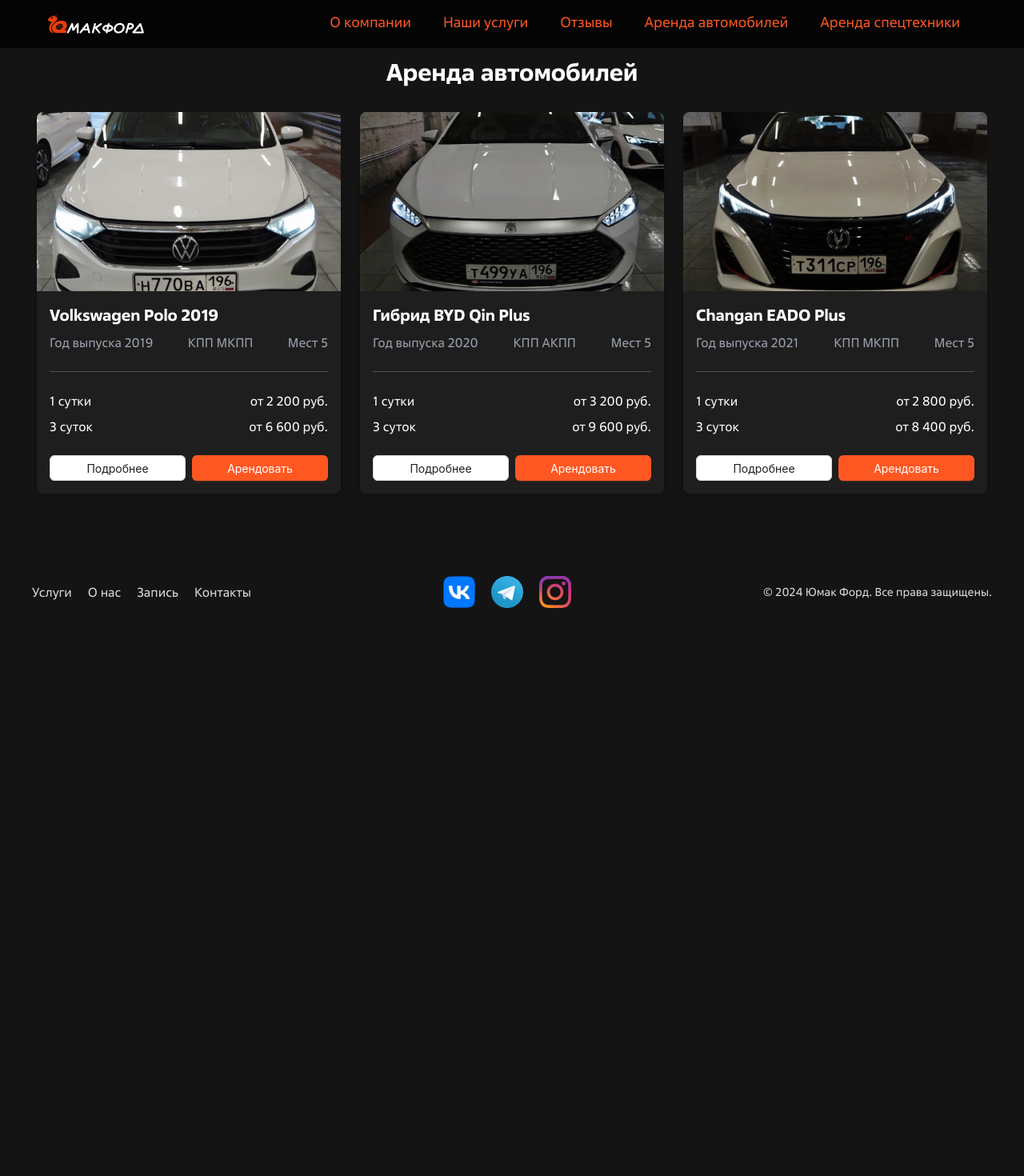
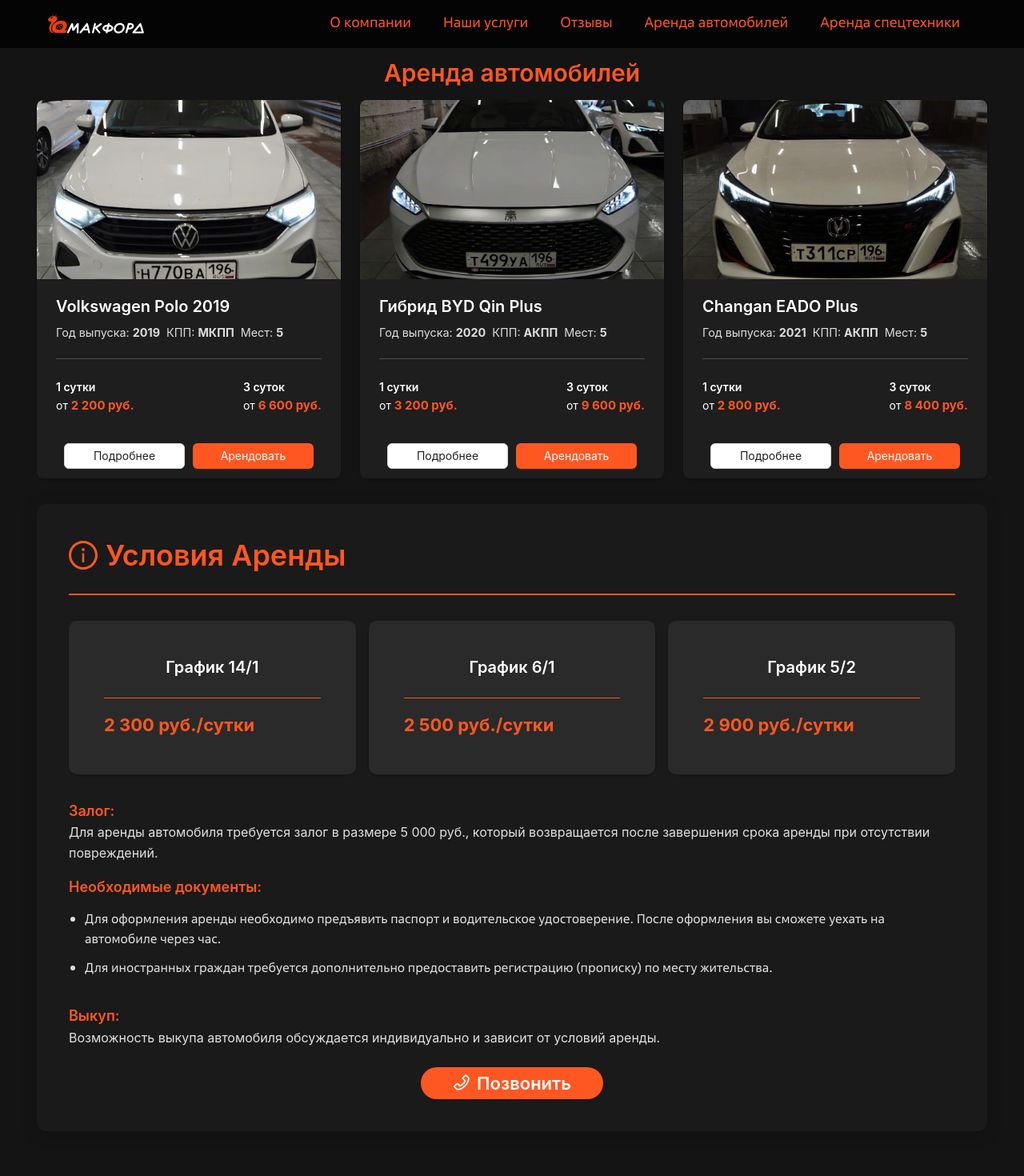
Before and after one commit to raskolnikOFF27/umac-ford, a React (Create React App) app: page /#/rentals in a window 1280 px wide. Shown: the top 1470 px of the page at 80% size. Before the commit the page ends 800 px from the top, so only its background shows below. Built offline with nearby package versions, Linux system fonts and the light colour scheme.

Commit message:
17.10 build ver.0.4

```diff
--- a/src/pages/CarRentalPage/CarRentalPage.jsx
+++ b/src/pages/CarRentalPage/CarRentalPage.jsx
@@ -1,8 +1,19 @@
-// src/components/CarRentalPage/CarRentalPage.jsx
 import React, { useState } from "react";
-import { ConfigProvider, Modal, Divider, Button, Table } from "antd";
+import {
+  ConfigProvider,
+  Modal,
+  Divider,
+  Button,
+  Table,
+  Typography,
+  Card,
+  Row,
+  Col,
+} from "antd";
 import { Swiper, SwiperSlide } from "swiper/react";
 import { Navigation, Pagination, Autoplay } from "swiper/modules";
+
+import { InfoCircleOutlined, PhoneOutlined } from "@ant-design/icons";
 import "swiper/css";
 import "swiper/css/navigation";
 import "swiper/css/pagination";
@@ -25,56 +36,24 @@
 import placeholderImage from "../../assets/images/placeholder.png";
 import styles from "./CarRentalPage.module.scss"; // Импорт CSS-модуля для кастомных стилей
 
+const { Title, Paragraph, Text } = Typography;
+const { Meta } = Card;
+
 const customTheme = {
   token: {
-    // Общие токены
     colorPrimary: "#ff5722", // Основной цвет
 
-    // Токены для кнопок
+    // Настройки для кнопок
     Button: {
       borderColorDisabled: "#d9d9d9",
       fontSize: 14,
-      fontSizeLG: 16,
-      fontSizeSM: 14,
-      lineHeight: 1.5714285714285714,
-      lineHeightLG: 1.5,
-      lineHeightSM: 1.5714285714285714,
-      dangerColor: "#fff",
-      dangerShadow: "0 2px 0 rgba(255, 38, 5, 0.06)",
-      defaultBg: "transparent",
-      defaultBorderColor: "#d9d9d9",
-      defaultColor: "rgba(0, 0, 0, 0.88)",
-      defaultHoverBg: "transparent",
-      defaultHoverBorderColor: "#4096ff",
-      defaultHoverColor: "#4096ff",
-      defaultActiveBg: "transparent",
-      defaultActiveBorderColor: "#0958d9",
-      defaultActiveColor: "#0958d9",
-      defaultShadow: "0 2px 0 rgba(0, 0, 0, 0.02)",
-      ghostBg: "transparent",
-      defaultGhostBorderColor: "#ffffff",
-      defaultGhostColor: "#ffffff",
-      groupBorderColor: "#4096ff",
-      linkHoverBg: "transparent",
-      onlyIconSize: 16,
-      onlyIconSizeLG: 18,
-      onlyIconSizeSM: 14,
-      paddingBlock: 4,
-      paddingBlockLG: 7,
-      paddingBlockSM: 0,
-      paddingInline: 15,
-      paddingInlineLG: 15,
-      paddingInlineSM: 7,
-      primaryColor: "#fff",
-      primaryShadow: "0 2px 0 rgba(5, 145, 255, 0.1)",
-      solidTextColor: "#fff",
-      textHoverBg: "rgba(0, 0, 0, 0.06)",
-      textTextActiveColor: "rgba(0, 0, 0, 0.88)",
-      textTextColor: "rgba(0, 0, 0, 0.88)",
-      textTextHoverColor: "rgba(0, 0, 0, 0.88)",
+      colorPrimary: "#fff",
+      primaryColor: "#ff5722",
+      primaryHoverColor: "#d32f2f",
+      // Другие настройки кнопок можно добавить здесь
     },
 
-    // Токены для модального окна
+    // Настройки для модального окна
     Modal: {
       contentBg: "#1e1e1e",
       footerBg: "transparent",
@@ -83,14 +62,19 @@
       titleFontSize: 16,
       titleLineHeight: 1.5,
     },
+
+    Card: {
+      actionsBg: "#1e1e1e",
+    },
   },
   components: {
     Button: {},
     Modal: {},
+    Card: {},
   },
 };
 
-// Расширенный список автомобилей с подробными характеристиками
+// Список автомобилей
 const cars = [
   {
     id: 1,
@@ -102,7 +86,7 @@
     pricePerThreeDays: "6 600 руб.",
     phone: "+78005553535",
     description:
-      "Volkswagen Polo 2019 года выпуска — это компактный и надежный автомобиль, который давно зарекомендовал себя как один из лучших в своем классе. Он идеально подходит как для городских поездок, так и для загородных путешествий. Благодаря своему экономичному бензиновому двигателю, этот автомобиль отличается низким расходом топлива, что делает его выгодным для ежедневного использования.",
+      "Volkswagen Polo 2019 года выпуска — это компактный и надежный автомобиль, идеально подходящий как для городских поездок, так и для загородных путешествий. Благодаря экономичному бензиновому двигателю, этот автомобиль отличается низким расходом топлива, что делает его выгодным для ежедневного использования.",
     specifications: {
       Двигатель: "1.2 л бензиновый, 3 цилиндра, 85 л.с.",
       КПП: "6-ступенчатая механическая",
@@ -114,7 +98,7 @@
       Привод: "Передний",
     },
     advantages: [
-      "Экономичный расход топлива: этот автомобиль поможет вам сэкономить на топливе.",
+      "Экономичный расход топлива: помогает сэкономить на топливе.",
       "Компактные размеры: легко паркуется в городе.",
       "Высокая надежность: немецкое качество сборки и долговечность.",
     ],
@@ -136,7 +120,7 @@
     pricePerThreeDays: "9 600 руб.",
     phone: "+78005553535",
     description:
-      "BYD Qin Plus — это гибридный автомобиль, который объединяет в себе мощность бензинового двигателя и экономичность электрической тяги. Это идеальный выбор для тех, кто хочет быть на шаг впереди и заботится об экологии, не жертвуя при этом динамикой и комфортом. Гибридные технологии позволяют существенно экономить на топливе, особенно в городском цикле.",
+      "BYD Qin Plus — гибридный автомобиль, объединяющий мощность бензинового двигателя и экономичность электрической тяги. Идеальный выбор для тех, кто стремится к экологичности без ущерба для динамики и комфорта. Гибридные технологии позволяют существенно экономить на топливе, особенно в городских условиях.",
     specifications: {
       Двигатель: "1.5 л бензиновый + электромотор, общая мощность 196 л.с.",
       КПП: "Автоматическая",
@@ -148,7 +132,7 @@
       Привод: "Передний",
     },
     advantages: [
-      "Гибридная система: экономия топлива и меньший выброс CO2.",
+      "Гибридная система: экономия топлива и снижение выбросов CO2.",
       "Мощность и динамика: отличное ускорение благодаря сочетанию двух типов двигателя.",
       "Экологичность: идеальный выбор для городских условий и дальних поездок.",
     ],
@@ -164,21 +148,21 @@
     id: 4,
     name: "Changan EADO Plus",
     year: 2021,
-    transmission: "МКПП",
+    transmission: "АКПП",
     seats: 5,
     pricePerDay: "2 800 руб.",
     pricePerThreeDays: "8 400 руб.",
     phone: "+78005553535",
     description:
-      "Changan EADO Plus — это стильный и современный седан с бензиновым двигателем, который впечатляет своим дизайном и уровнем комфорта. Китайский автопроизводитель Changan с каждым годом набирает популярность благодаря высокому качеству сборки и продуманным техническим решениям. Этот автомобиль станет отличным выбором для тех, кто ценит комфорт и безопасность на дороге.",
+      "Changan EADO Plus — стильный и современный седан с бензиновым двигателем, впечатляющий своим дизайном и уровнем комфорта. Китайский автопроизводитель Changan зарекомендовал себя благодаря высокому качеству сборки и продуманным техническим решениям. Этот автомобиль станет отличным выбором для тех, кто ценит комфорт и безопасность на дороге.",
     specifications: {
       Двигатель: "1.6 л бензиновый, 4 цилиндра, 126 л.с.",
-      КПП: "6-ступенчатая механическая",
+      КПП: "Автоматическая",
       "Расход топлива": "6.8 л/100 км (смешанный цикл)",
       "Максимальная скорость": "200 км/ч",
       "Разгон до 100 км/ч": "10.5 секунд",
       "Объем багажника": "500 л",
-      Коробка: "МКПП",
+      Коробка: "АКПП",
       Привод: "Передний",
     },
     advantages: [
@@ -251,15 +235,22 @@
   return (
     <ConfigProvider theme={customTheme}>
       <div className="mt-8 py-10 px-4">
-        <h1 className="text-3xl font-bold text-center mb-8">
+        <Title
+          level={2}
+          className={`text-center mb-8 color-primary ${styles.title}`}
+        >
           Аренда автомобилей
-        </h1>
-        <div className="grid grid-cols-1 sm:grid-cols-2 lg:grid-cols-3 gap-6">
+        </Title>
+        <div
+          className={`grid grid-cols-1 sm:grid-cols-2 lg:grid-cols-3 gap-6 ${styles.cars}`}
+        >
           {cars.map((car) => (
-            <div
+            <Card
               key={car.id}
-              className={`bg-background shadow-md rounded-lg overflow-hidden transition-transform transform hover:scale-105 flex flex-col h-full ${styles.card}`}
-            >
+              hoverable
+              bordered={false}
+              className={`bg-background shadow-md rounded-lg overflow-hidden transition-transform transform hover:scale-105 ${styles.card}`}
+              cover={
                 <div className="w-full h-48 md:h-56 overflow-hidden">
                   <img
                     src={car.images[0]}
@@ -268,47 +259,155 @@
                     className="w-full h-full object-cover"
                   />
                 </div>
-              <div className="p-4 flex-1 flex flex-col justify-between">
-                <div>
-                  <h3 className="text-xl font-semibold mb-2 text-textPrimary">
-                    {car.name}
-                  </h3>
-                  <div className="flex flex-col sm:flex-row justify-between mb-2 text-gray-400">
-                    <span>Год выпуска {car.year}</span>
-                    <span>КПП {car.transmission}</span>
-                    <span>Мест {car.seats}</span>
-                  </div>
-                  <Divider className="bg-gray-600" />
-                  <div className="flex justify-between mb-2">
-                    <span>1 сутки</span>
-                    <span>от {car.pricePerDay}</span>
-                  </div>
-                  <div className="flex justify-between mb-2">
-                    <span>3 суток</span>
-                    <span>от {car.pricePerThreeDays}</span>
-                  </div>
-                </div>
-                <div className="flex justify-between mt-4">
+              }
+              actions={[
                 <Button
                   type="default"
-                    className="w-full mr-2"
+                  className="w-full"
                   onClick={() => openModal(car)}
                 >
                   Подробнее
-                  </Button>
+                </Button>,
                 <Button
                   type="primary"
                   className="w-full"
                   onClick={() => (window.location.href = `tel:${car.phone}`)}
                 >
                   Арендовать
+                </Button>,
+              ]}
+            >
+              <Meta
+                title={
+                  <h3 className="text-xl font-semibold text-textPrimary">
+                    {car.name}
+                  </h3>
+                }
+                description={
+                  <div className="text-gray-400 flex gap-2">
+                    <p>
+                      Год выпуска: <b>{car.year}</b>
+                    </p>
+                    <p>
+                      КПП: <b>{car.transmission}</b>
+                    </p>
+                    <p>
+                      Мест: <b>{car.seats}</b>
+                    </p>
+                  </div>
+                }
+              />
+              <Divider className="bg-gray-600" />
+              <div className="flex justify-between">
+                <div className="flex flex-col">
+                  <Text className="text-white" strong>
+                    1 сутки
+                  </Text>
+                  <Text className="text-white">
+                    <span>от</span>{" "}
+                    <b className={styles.pricePerThreeDays}>
+                      {car.pricePerDay}
+                    </b>
+                  </Text>
+                </div>
+                <div className="flex flex-col">
+                  <Text className="text-white" strong>
+                    3 суток
+                  </Text>
+                  <Text className="text-white">
+                    <span>от</span>{" "}
+                    <b className={styles.pricePerThreeDays}>
+                      {car.pricePerThreeDays}
+                    </b>
+                  </Text>
+                </div>
+              </div>
+            </Card>
+          ))}
+        </div>
+
+        <div className={styles.rentalInfo}>
+          <Title level={3} className={styles.infoTitle}>
+            <InfoCircleOutlined className={styles.icon} /> Условия Аренды
+          </Title>
+          <Divider className={styles.infoDivider} />
+
+          <Row gutter={[16, 16]} className={styles.pricingCards}>
+            <Col xs={24} sm={12} md={8}>
+              <Card className={styles.pricingCard} bordered={false} hoverable>
+                <Title level={4} className={styles.pricingTitle}>
+                  График 14/1
+                </Title>
+                <Divider className={styles.pricingDivider} />
+                <Text className={styles.pricingText}>2 300 руб./сутки</Text>
+              </Card>
+            </Col>
+            <Col xs={24} sm={12} md={8}>
+              <Card className={styles.pricingCard} bordered={false} hoverable>
+                <Title level={4} className={styles.pricingTitle}>
+                  График 6/1
+                </Title>
+                <Divider className={styles.pricingDivider} />
+                <Text className={styles.pricingText}>2 500 руб./сутки</Text>
+              </Card>
+            </Col>
+            <Col xs={24} sm={12} md={8}>
+              <Card className={styles.pricingCard} bordered={false} hoverable>
+                <Title level={4} className={styles.pricingTitle}>
+                  График 5/2
+                </Title>
+                <Divider className={styles.pricingDivider} />
+                <Text className={styles.pricingText}>2 900 руб./сутки</Text>
+              </Card>
+            </Col>
+          </Row>
+
+          <Paragraph className={styles.deposit}>
+            <Text className={styles.depositTitle} strong>
+              Залог:
+            </Text>{" "}
+            <br /> Для аренды автомобиля требуется залог в размере 5 000 руб.,
+            который возвращается после завершения срока аренды при отсутствии
+            повреждений.
+          </Paragraph>
+
+          <div className={styles.documents}>
+            <Text className={styles.depositTitle} strong>
+              Необходимые документы:
+            </Text>
+            <ul>
+              <li>
+                Для оформления аренды необходимо предъявить паспорт и
+                водительское удостоверение. После оформления вы сможете уехать
+                на автомобиле через час.
+              </li>
+              <li>
+                Для иностранных граждан требуется дополнительно предоставить
+                регистрацию (прописку) по месту жительства.
+              </li>
+            </ul>
+          </div>
+
+          <Paragraph className={styles.buyout}>
+            <Text className={styles.depositTitle} strong>
+              Выкуп: <br />
+            </Text>{" "}
+            Возможность выкупа автомобиля обсуждается индивидуально и зависит от
+            условий аренды.
+          </Paragraph>
+
+          {/* Кнопка "Позвонить" */}
+          <div className={styles.callButtonContainer}>
+            <Button
+              className={styles.callButton}
+              onClick={() => (window.location.href = "tel:+73431234567")}
+              icon={<PhoneOutlined />}
+              size="large"
+            >
+              Позвонить
             </Button>
           </div>
         </div>
-            </div>
-          ))}
-        </div>
-
         {/* Модальное окно */}
         <Modal
           title={null}
--- a/src/pages/CarRentalPage/CarRentalPage.module.scss
+++ b/src/pages/CarRentalPage/CarRentalPage.module.scss
@@ -1,6 +1,59 @@
 @import "tailwindcss/base";
 @import "tailwindcss/components";
 @import "tailwindcss/utilities";
+
+/* Основные стили */
+.title {
+  color: #ff5722 !important;
+}
+
+.cars {
+  ul {
+    border: none !important;
+    padding: 0px 24px !important;
+    background-color: transparent !important;
+    gap: 10px;
+
+    li {
+      border-inline-end: none !important;
+    }
+
+    ::before {
+      display: none !important;
+      content: none !important;
+    }
+
+    ::after {
+      display: none !important;
+      content: none !important;
+    }
+  }
+}
+
+/* Настройка .ant-card-actions */
+.ant-card-actions {
+  background-color: transparent !important;
+  display: flex;
+  flex-direction: column;
+  gap: 8px; /* Отступ между кнопками */
+  padding: 16px; /* Отступы вокруг кнопок */
+}
+
+.ant-card-actions > .ant-btn {
+  width: 100%;
+}
+
+/* Стили для карточек автомобилей */
+.card {
+  background-color: #1e1e1e;
+  color: #ffffff;
+}
+
+/* Стили для цен */
+.pricePerThreeDays {
+  color: #ff5722;
+  font-size: 15px;
+}
 
 /* Кастомные стили для Swiper */
 .swiperContainer {
@@ -44,20 +97,11 @@
     justify-content: center;
     top: 50%;
     transform: translateY(-50%);
+
+    &::after {
+      font-size: 20px;
+    }
   }
-
-  .swiper-button-next::after,
-  .swiper-button-prev::after {
-    font-size: 20px;
-  }
-
-  // .swiper-button-next {
-  //   right: 10px;
-  // }
-
-  // .swiper-button-prev {
-  //   left: 10px;
-  // }
 
   .swiper-pagination {
     bottom: 10px !important;
@@ -115,7 +159,7 @@
 .customModal {
   :global {
     .ant-modal {
-      max-width: 800px; /* Убедитесь, что максимальная ширина достаточна */
+      max-width: 800px; /* Максимальная ширина */
       margin: 0 auto;
       background-color: #1e1e1e !important; /* Убираем белый фон */
       border-radius: 15px !important; /* Закругленные углы */
@@ -124,40 +168,10 @@
     .ant-modal-body {
       padding: 0 !important;
       max-height: 80vh;
-      /* overflow: hidden; */ /* Удалено для разрешения внутренней прокрутки */
       display: flex;
       flex-direction: column;
     }
   }
-}
-
-.card {
-  background-color: #1e1e1e;
-  color: #ffffff;
-}
-
-/* Стили для кнопок */
-.customButtonDefault {
-  background-color: transparent;
-  color: #ff5722;
-  border: 1px solid #ff5722;
-}
-
-.customButtonDefault:hover {
-  background-color: rgba(255, 87, 34, 0.1);
-  border-color: #ff5722;
-  color: #ff5722;
-}
-
-.customButtonPrimary {
-  background-color: #ff5722;
-  border: 1px solid #ff5722;
-  color: white;
-}
-
-.customButtonPrimary:hover {
-  background-color: #d32f2f;
-  border-color: #d32f2f;
 }
 
 /* Адаптивность для модального окна */
@@ -179,23 +193,11 @@
   }
 }
 
-.customModal {
-  :global {
-    .ant-modal {
-      max-width: 800px; /* Убедитесь, что максимальная ширина достаточна */
-    }
-
-    .ant-modal-content {
-      background-color: #1e1e1e !important;
-    }
-  }
-}
-
 @media (min-width: 768px) {
   .customModal {
     :global {
       .ant-modal {
-        max-width: 800px; /* Убедитесь, что максимальная ширина достаточна */
+        max-width: 800px; /* Максимальная ширина */
       }
 
       .ant-modal-content {
@@ -208,3 +210,194 @@
     }
   }
 }
+
+/* Стили для блока "Условия Аренды" */
+.rentalInfo {
+  margin-top: 32px;
+  background-color: #1a1a1a; /* Темный фон */
+  border-radius: 12px;
+  padding: 32px;
+  box-shadow: 0 4px 20px rgba(0, 0, 0, 0.2);
+  transition: background-color 0.3s ease;
+
+  &:hover {
+    background-color: #1c1c1c;
+  }
+}
+
+.infoTitle {
+  color: #ff5722 !important; /* Более мягкий оранжевый цвет */
+  font-size: 32px !important;
+  margin-bottom: 20px;
+  display: flex;
+  align-items: center;
+
+  .icon {
+    margin-right: 10px;
+    font-size: 32px;
+    color: #ff5722;
+    transition: color 0.3s ease;
+  }
+
+  &:hover .icon {
+    color: #ff5722;
+  }
+}
+
+.infoDivider {
+  border-top: 2px solid #ff5722;
+  margin-bottom: 32px;
+}
+
+.pricingCards {
+  margin-bottom: 32px;
+}
+
+.pricingCard {
+  background-color: #2a2a2a !important;
+  border-radius: 10px;
+  padding: 20px;
+  transition: transform 0.3s ease, box-shadow 0.3s ease;
+
+  &:hover {
+    transform: translateY(-5px);
+    box-shadow: 0 8px 16px rgba(0, 0, 0, 0.3);
+  }
+}
+
+.pricingTitle {
+  color: #ffffff !important;
+  font-size: 22px;
+  margin-bottom: 12px;
+  text-align: center;
+}
+
+.pricingDivider {
+  border-top: 1px solid #ff5722;
+  margin-bottom: 16px;
+}
+
+.pricingText {
+  color: #ff5722 !important;
+  font-size: 20px;
+  font-weight: 700;
+  text-align: center;
+}
+
+.deposit,
+.documents,
+.buyout {
+  margin-bottom: 24px;
+  color: #e0e0e0; /* Светло-серый текст */
+  font-size: 16px;
+  line-height: 1.6;
+
+  ul {
+    margin-top: 12px;
+    padding-left: 20px;
+    list-style: disc;
+
+    li {
+      margin-bottom: 10px;
+    }
+  }
+}
+
+.depositTitle {
+  color: #ff5722;
+  font-size: 18px;
+}
+
+.documents {
+  display: flex;
+  flex-direction: column;
+
+  .ant-typography {
+    margin-bottom: 8px;
+  }
+}
+
+.callButtonContainer {
+  display: flex;
+  justify-content: center;
+  margin-top: 24px;
+}
+
+.callButton {
+  background-color: #ff5722;
+  color: #ffffff;
+  border: none;
+  border-radius: 25px;
+  padding: 14px 30px;
+  font-size: 20px;
+  font-weight: 600;
+  display: flex;
+  align-items: center;
+  transition: background-color 0.3s ease, transform 0.3s ease;
+
+  &:hover {
+    background-color: #d32f2f;
+    transform: scale(1.05);
+    color: #ffffff;
+  }
+
+  .anticon {
+    margin-right: 8px;
+    font-size: 20px;
+  }
+}
+
+/* Дополнительные стили для адаптивности и улучшения внешнего вида */
+@media (max-width: 768px) {
+  .rentalInfo {
+    padding: 24px;
+  }
+
+  .infoTitle {
+    font-size: 26px !important;
+
+    .icon {
+      font-size: 26px;
+    }
+  }
+
+  .pricingTitle {
+    font-size: 20px;
+  }
+
+  .pricingText {
+    font-size: 18px;
+  }
+
+  .callButton {
+    width: 100%;
+    justify-content: center;
+  }
+}
+
+@media (min-width: 1200px) {
+  .rentalInfo {
+    padding: 40px;
+  }
+
+  .infoTitle {
+    font-size: 36px !important;
+
+    .icon {
+      font-size: 36px;
+    }
+  }
+
+  .pricingTitle {
+    font-size: 24px;
+  }
+
+  .pricingText {
+    font-size: 22px;
+  }
+
+  .callButton {
+    padding: 16px 40px;
+    font-size: 22px;
+  }
+}
```
Also changed, not shown: src/components/Services/Services.jsx (+9 -5 lines). Lines whose indentation alone changed are shown as unchanged.
